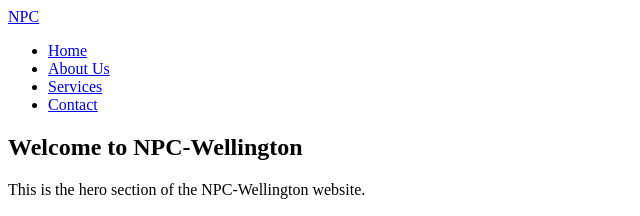
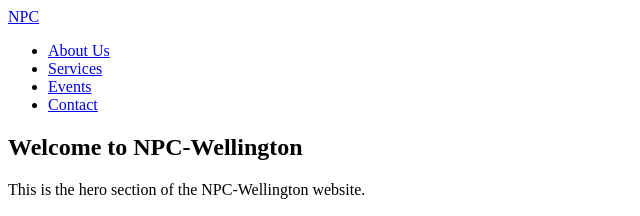
Before and after one commit to EssenceShady/NPC-wellington-branch, a plain HTML site: page index.html in a window 1280 px wide. Shown: the top 216 px of the page, 0-640 px from the left. Drawn offline with Linux system fonts and the light colour scheme.

Commit message:
Designing the webpage

```diff
--- a/index.html
+++ b/index.html
@@ -12,9 +12,9 @@
     <nav>
       <a href="./index.html" class="logo"><span>NPC</span></a>
       <ul>
-        <li><a href="#home">Home</a></li>
         <li><a href="#about">About Us</a></li>
         <li><a href="#services">Services</a></li>
+        <li><a href="#events">Events</a></li>
         <li><a href="#contact">Contact</a></li>
       </ul>
     </nav>
```
